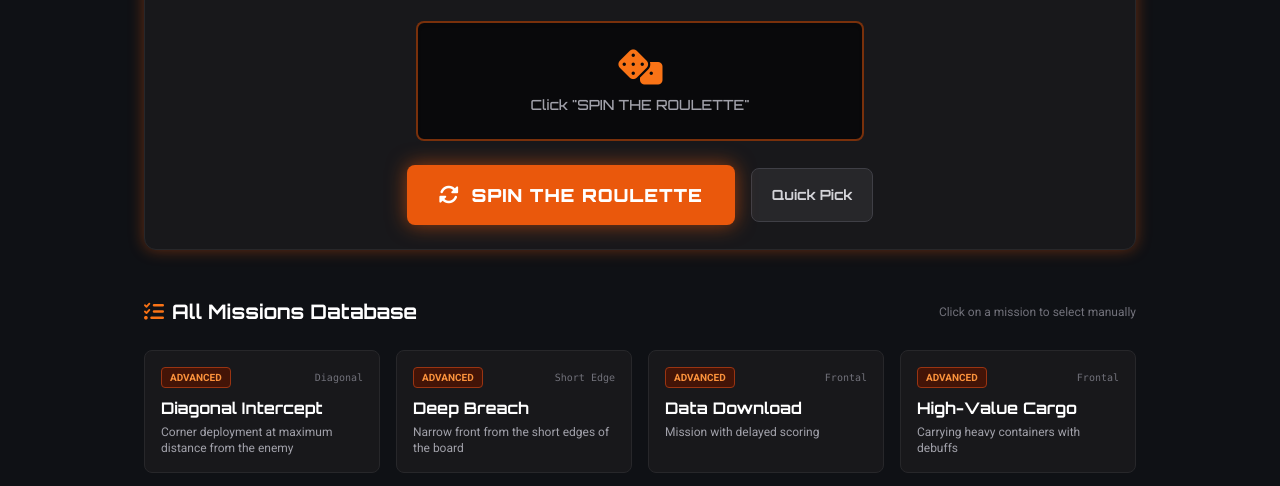
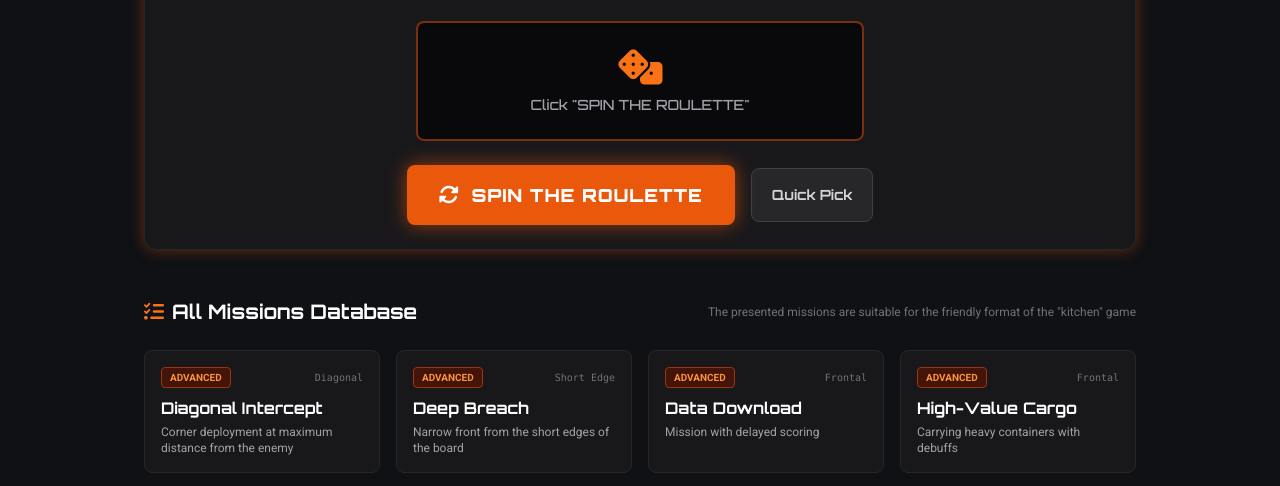
Before and after one commit to Dorecha/Dorecha.github.io, a website with bundled scripts: page en/index.html in a window 1280 px wide. Shown: the part 256-742 px from the top of the page. Built offline with nearby package versions, Linux system fonts and the light colour scheme.

Commit message:
Update index.html

```diff
--- a/en/index.html
+++ b/en/index.html
@@ -238,7 +238,7 @@
                 <h3 class="text-xl font-bold font-orbitron text-white flex items-center gap-2">
                     <i class="fa-solid fa-list-check text-orange-500"></i> All Missions Database
                 </h3>
-                <span class="text-xs text-zinc-500 hidden sm:inline">Click on a mission to select manually</span>
+                <span class="text-xs text-zinc-500 hidden sm:inline">The presented missions are suitable for the friendly format of the "kitchen" game</span>
             </div>
 
             <div id="missions-grid" class="grid grid-cols-1 md:grid-cols-2 lg:grid-cols-4 gap-4">
```
